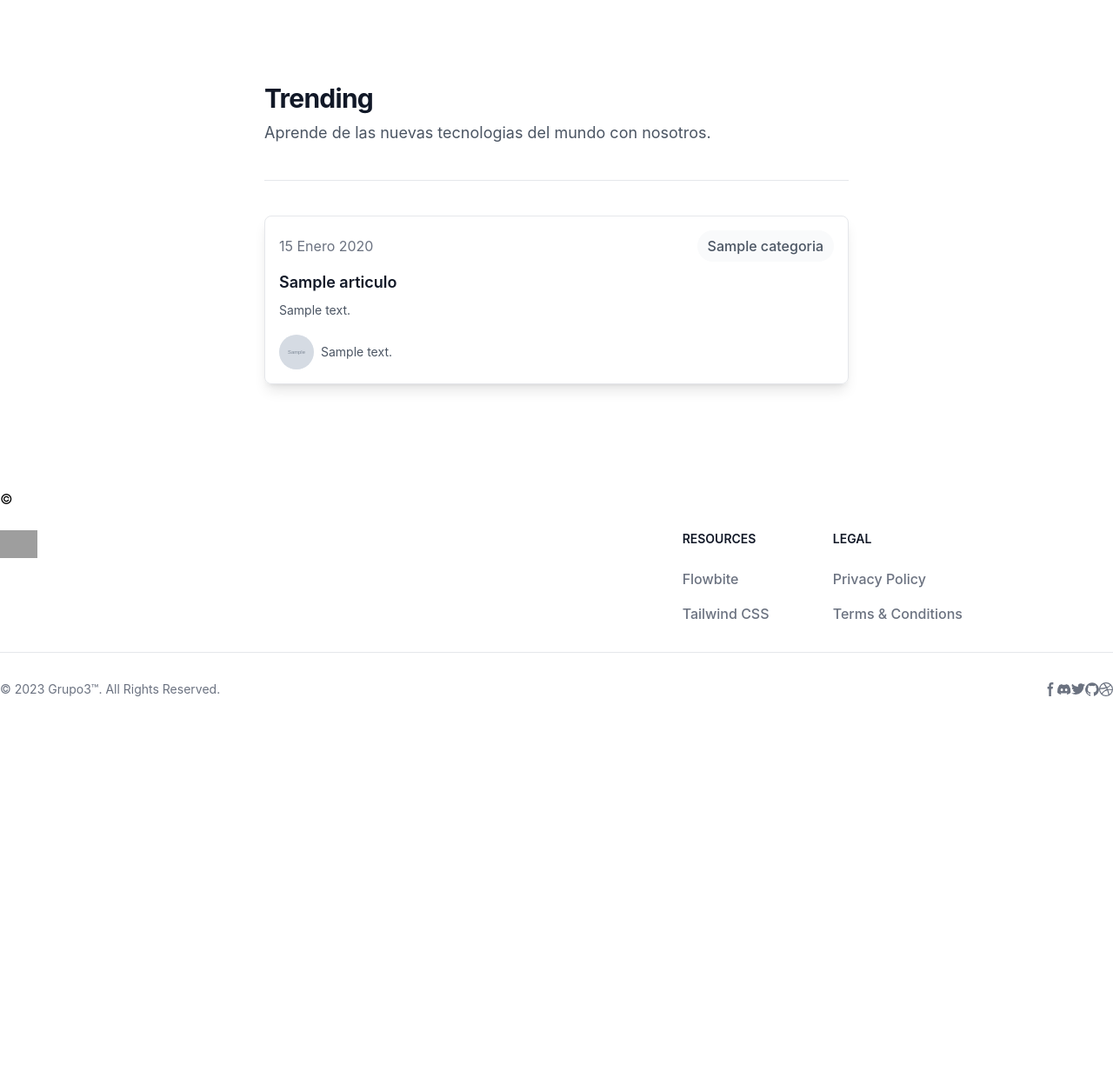
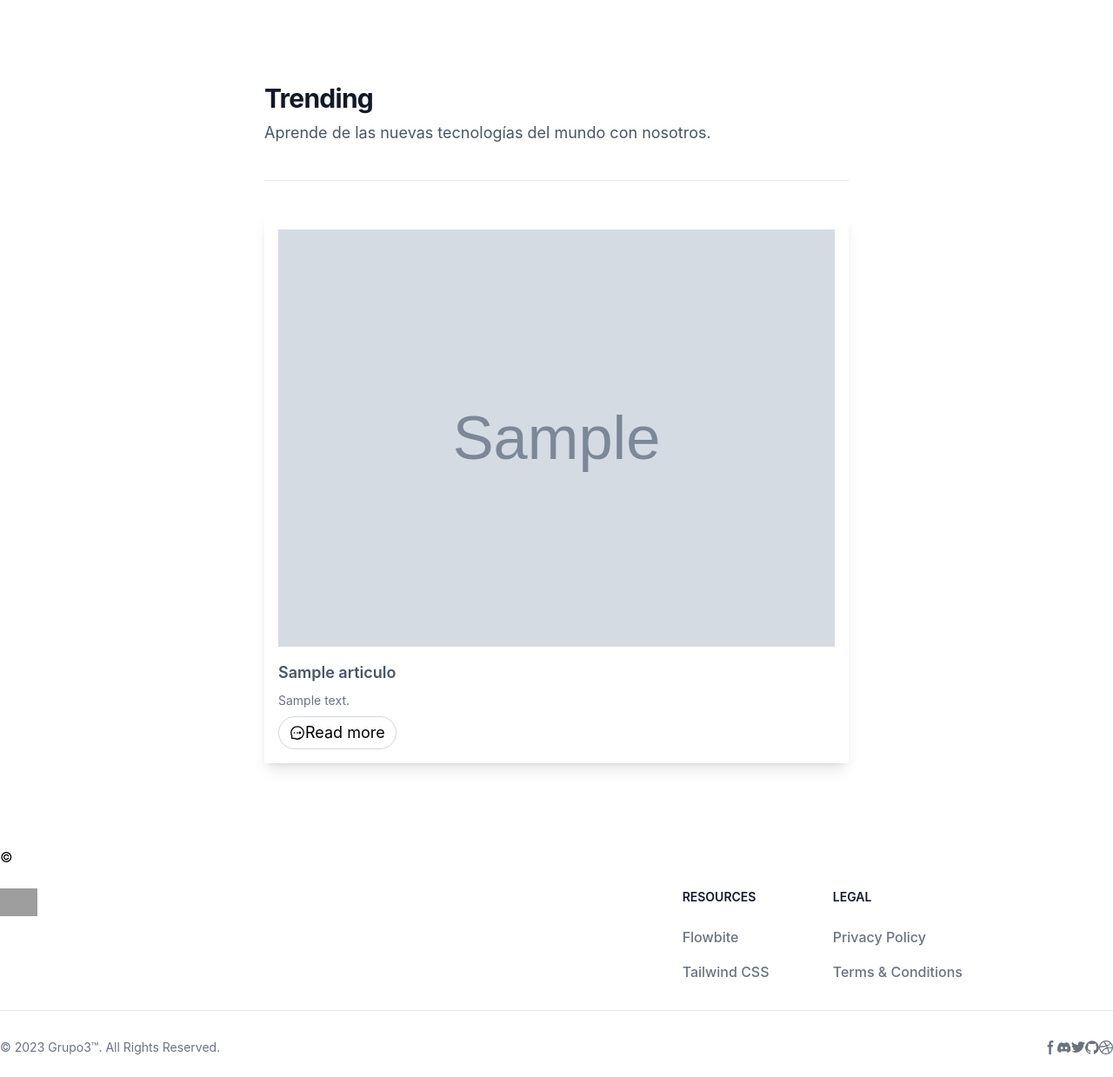
Before and after one commit to M0narc/django_news_app, a Django app: page / in a window 1280 px wide. Shown: the part 156-1395 px from the top of the page at 87% size. Before the commit the page ends 957 px from the top, so only its background shows below. Run offline with Django 5.2, Linux system fonts and the light colour scheme; tables that the repository leaves empty hold one stand-in row (values such as "Sample post"); grey boxes marked "Sample" are stand-in pictures; some libraries are stand-ins or nearby versions; grey boxes are pictures that could not be loaded.

Commit message:
actualizacion de cards de articulo

```diff
--- a/src/templates/home.html
+++ b/src/templates/home.html
@@ -7,32 +7,37 @@
   <div class="mx-auto max-w-7xl px-6 lg:px-8">
     <div class="mx-auto max-w-2xl lg:mx-0">
       <h2 class="text-3xl font-bold tracking-tight text-gray-900 sm:text-4xl">Trending</h2>
-      <p class="mt-2 text-lg leading-8 text-gray-600">Aprende de las nuevas tecnologias del mundo con nosotros.</p>
+      <p class="mt-2 text-lg leading-8 text-gray-600">Aprende de las nuevas tecnologías del mundo con nosotros.</p>
     </div>
     <div class="mx-auto mt-10 grid max-w-2xl grid-cols-1 gap-6 border-t border-gray-200 pt-10 sm:mt-16 sm:pt-16 lg:mx-0 lg:max-w-none lg:grid-cols-3">
 
       {% for articulo in articulos %}
-      <article class="border p-4 rounded-lg shadow-lg mb-6">
-        <div class="flex justify-between items-center">
-          <time datetime="{{ articulo.fecha_publicada }}" class="text-gray-500">{{ articulo.fecha_publicada }}</time>
-          <a href="#" class="inline-block max-w-xs truncate rounded-full bg-gray-50 px-3 py-1.5 font-medium text-gray-600 hover:bg-gray-100">
-            {{ articulo.categoria.nombre }}
-          </a>
+      <div class="w-full p-4 rounded-2xl shadow-lg flex flex-col">
+        <div class="h-52 w-full bg-gray-100 rounded-xl overflow-hidden flex items-center justify-center">
+          {% if articulo.imagen_portada %}
+            <img src="{{ articulo.imagen_portada.url }}" alt="{{ articulo.titulo }}" class="h-full w-full object-cover" />
+          {% else %}
+            <div class="flex items-center justify-center h-full text-gray-400">Sin imagen disponible</div>
+          {% endif %}
         </div>
-        <h3 class="mt-3 text-lg font-semibold leading-6 text-gray-900">
-          <a href="#">{{ articulo.titulo }}</a>
-        </h3>
-        <p class="mt-2 line-clamp-3 text-sm leading-6 text-gray-600">{{ articulo.contenido|truncatewords:20 }}</p>
-        <div class="mt-4 flex items-center">
-          <img src="{{ articulo.autor.avatar.url }}" alt="" class="h-10 w-10 rounded-full bg-gray-50">
-          <div class="text-sm leading-6 ml-2">
-            <p class="font-semibold text-gray-900">
-              <a href="#">{{ articulo.autor.nombre }} {{ articulo.autor.apellido }}</a>
-            </p>
-            <p class="text-gray-600">{{ articulo.autor.biografia }}</p>
+        <div class="flex flex-col gap-2 mt-4">
+          <h1 class="text-lg font-semibold text-gray-600">
+            {{ articulo.titulo }}
+          </h1>
+          <p class="text-gray-500 text-sm line-clamp-3">
+            {{ articulo.contenido|truncatewords:20 }}
+          </p>
+          <div class="flex gap-4 mt-auto">
+
+            <button class='flex items-center gap-1 sm:text-lg border border-gray-300 px-3 py-1 rounded-full hover:bg-gray-50 transition-colors focus:bg-gray-100 focus:outline-none focus-visible:border-gray-500'>
+              <svg stroke="currentColor" fill="currentColor" stroke-width="0" viewBox="0 0 1024 1024" height="1em" width="1em" xmlns="http://www.w3.org/2000/svg">
+                <path d="M464 512a48 48 0 1 0 96 0 48 48 0 1 0-96 0zm200 0a48 48 0 1 0 96 0 48 48 0 1 0-96 0zm-400 0a48 48 0 1 0 96 0 48 48 0 1 0-96 0zm661.2-173.6c-22.6-53.7-55-101.9-96.3-143.3a444.35 444.35 0 0 0-143.3-96.3C630.6 75.7 572.2 64 512 64h-2c-60.6.3-119.3 12.3-174.5 35.9a445.35 445.35 0 0 0-142 96.5c-40.9 41.3-73 89.3-95.2 142.8-23 55.4-34.6 114.3-34.3 174.9A449.4 449.4 0 0 0 112 714v152a46 46 0 0 0 46 46h152.1A449.4 449.4 0 0 0 510 960h2.1c59.9 0 118-11.6 172.7-34.3a444.48 444.48 0 0 0 142.8-95.2c41.3-40.9 73.8-88.7 96.5-142 23.6-55.2 35.6-113.9 35.9-174.5.3-60.9-11.5-120-34.8-175.6zm-151.1 438C704 845.8 611 884 512 884h-1.7c-60.3-.3-120.2-15.3-173.1-43.5l-8.4-4.5H188V695.2l-4.5-8.4C155.3 633.9 140.3 574 140 513.7c-.4-99.7 37.7-193.3 107.6-263.8 69.8-70.5 163.1-109.5 262.8-109.9h1.7c50 0 98.5 9.7 144.2 28.9 44.6 18.7 84.6 45.6 119 80 34.3 34.3 61.3 74.4 80 119 19.4 46.2 29.1 95.2 28.9 145.8-.6 99.6-39.7 192.5-109.9 262.8-70.5 69.8-163.1 107.6-263.8 107.6h-1.5zM594 512a82 82 0 1 0 164 0 82 82 0 1 0-164 0z"></path>
+              </svg>
+              <span>Read more</span>
+            </button>
           </div>
         </div>
-      </article>
+      </div>
       {% endfor %}
 
     </div>
```
Also changed, not shown: src/media/cizvT4WKJRjB.jpg (added), src/media/sub-buzz-843-1655140290-10.jpg (added).
